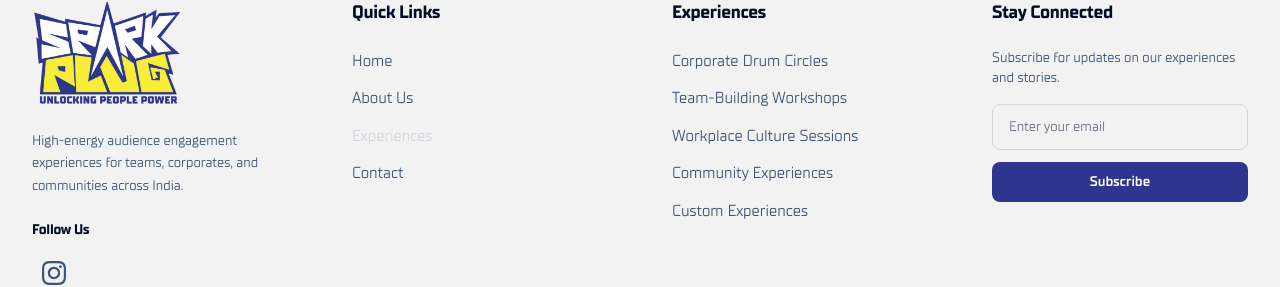
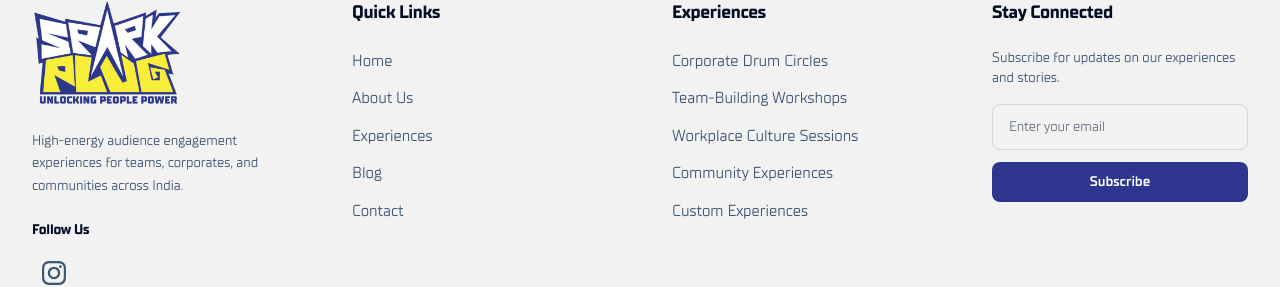
Before and after one commit to jabinweb/sparkplug, a Next.js app: page / in a window 1280 px wide. Shown: the part 5873-6160 px from the top of the page. Built offline with nearby package versions, Linux system fonts and the light colour scheme; no server answers; the database is empty.

Commit message:
fixed site-content

```diff
--- a/components/Footer.tsx
+++ b/components/Footer.tsx
@@ -130,12 +130,17 @@ export default function Footer() {
                 </Link>
               </li>
               <li>
-                <Link href="/programs" className="text-gray-300 hover:text-brand-primary transition-colors duration-300 text-base">
+                <Link href="/programs" className="text-[var(--color-text-secondary)] hover:text-[var(--color-brand-primary)] transition-colors duration-300 text-base">
                   Experiences
                 </Link>
               </li>
               <li>
-                <Link href="/contact" className="text-[var(--color-text-secondary)] hover:text-brand-primary transition-colors duration-300 text-base">
+                <Link href="/blog" className="text-[var(--color-text-secondary)] hover:text-[var(--color-brand-primary)] transition-colors duration-300 text-base">
+                  Blog
+                </Link>
+              </li>
+              <li>
+                <Link href="/contact" className="text-[var(--color-text-secondary)] hover:text-[var(--color-brand-primary)] transition-colors duration-300 text-base">
                   Contact
                 </Link>
               </li>
@@ -147,27 +152,27 @@ export default function Footer() {
             <h3 className="text-lg font-semibold mb-6 text-[var(--color-text-primary)]">Experiences</h3>
             <ul className="space-y-3">
               <li>
-                <Link href="/programs" className="text-[var(--color-text-secondary)] hover:text-brand-primary transition-colors duration-300 text-base">
+                <Link href="/programs" className="text-[var(--color-text-secondary)] hover:text-[var(--color-brand-primary)] transition-colors duration-300 text-base">
                   Corporate Drum Circles
                 </Link>
               </li>
               <li>
-                <Link href="/programs" className="text-[var(--color-text-secondary)] hover:text-brand-primary transition-colors duration-300 text-base">
+                <Link href="/programs" className="text-[var(--color-text-secondary)] hover:text-[var(--color-brand-primary)] transition-colors duration-300 text-base">
                   Team-Building Workshops
                 </Link>
               </li>
               <li>
-                <Link href="/programs" className="text-[var(--color-text-secondary)] hover:text-brand-primary transition-colors duration-300 text-base">
+                <Link href="/programs" className="text-[var(--color-text-secondary)] hover:text-[var(--color-brand-primary)] transition-colors duration-300 text-base">
                   Workplace Culture Sessions
                 </Link>
               </li>
               <li>
-                <Link href="/programs" className="text-[var(--color-text-secondary)] hover:text-brand-primary transition-colors duration-300 text-base">
+                <Link href="/programs" className="text-[var(--color-text-secondary)] hover:text-[var(--color-brand-primary)] transition-colors duration-300 text-base">
                   Community Experiences
                 </Link>
               </li>
               <li>
-                <Link href="/programs" className="text-[var(--color-text-secondary)] hover:text-brand-primary transition-colors duration-300 text-base">
+                <Link href="/programs" className="text-[var(--color-text-secondary)] hover:text-[var(--color-brand-primary)] transition-colors duration-300 text-base">
                   Custom Experiences
                 </Link>
               </li>
```
